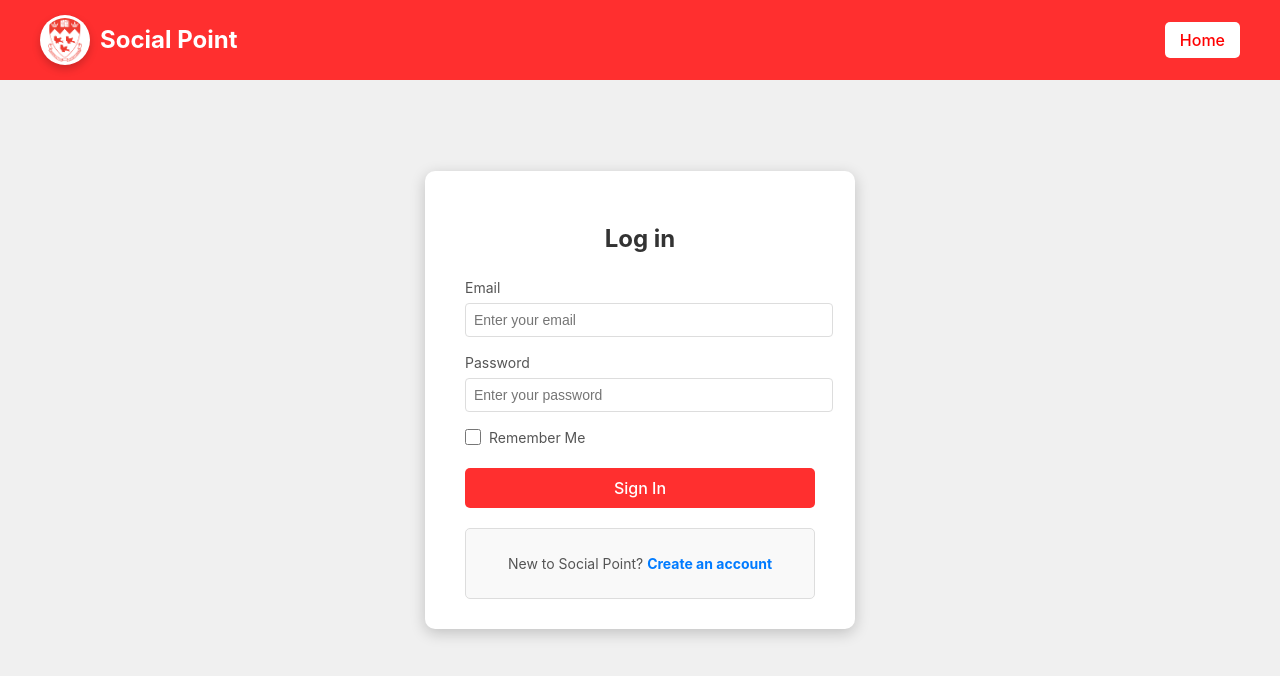
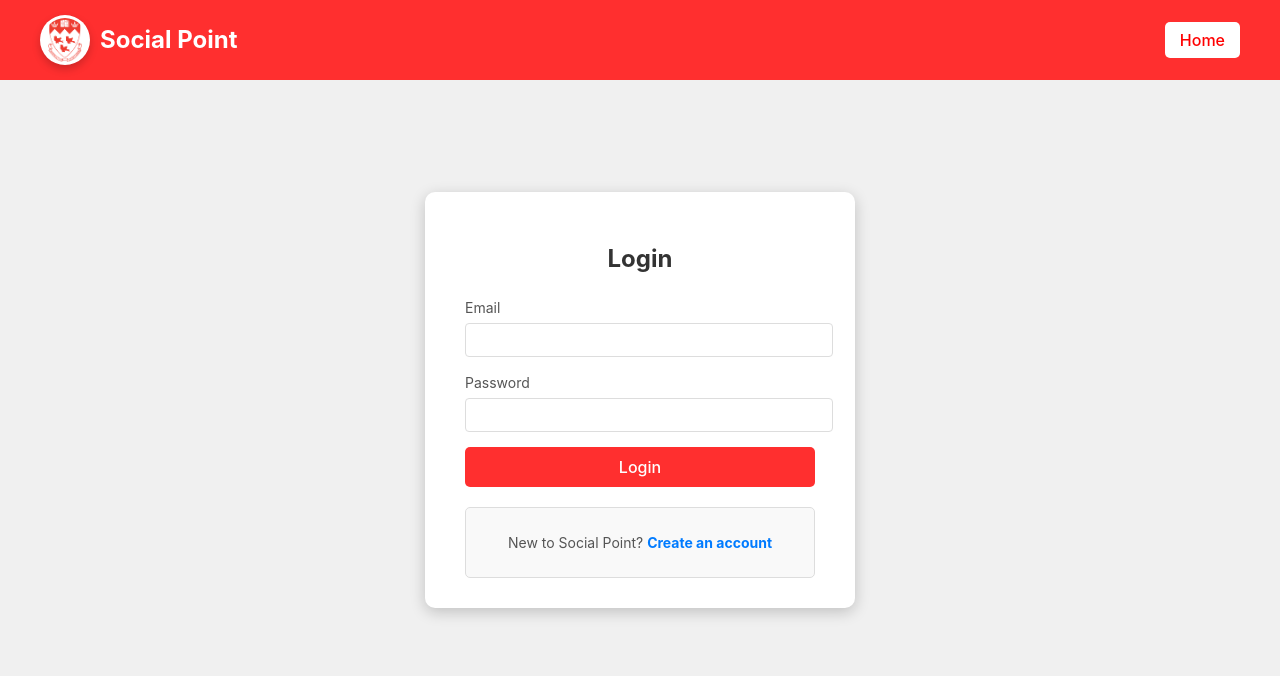
Before and after one commit to JeffreyNahas/SocialPoint, a React (Vite) app in the folder socialpoint_frontend/: page /login in a window 1280 px wide. Shown: the top 676 px of the page. Built offline with nearby package versions, Linux system fonts and the light colour scheme.

Commit message:
Login and SIgn up functional

```diff
--- a/socialpoint_frontend/src/App.tsx
+++ b/socialpoint_frontend/src/App.tsx
@@ -3,6 +3,7 @@ import { BrowserRouter as Router, Routes, Route } from 'react-router-dom';
 import HomePage from './components/HomePage';
 import LoginPage from './components/LoginPage';
 import SignUpPage from './components/SignUpPage';
+import WelcomePage from './components/WelcomePage';
 
 const App: React.FC = () => {
   return (
@@ -11,6 +12,7 @@ const App: React.FC = () => {
         <Route path="/" element={<HomePage />} /> {/* Home page route */}
         <Route path="/login" element={<LoginPage />} /> {/* Login page route */}
         <Route path="/signup" element={<SignUpPage />} /> {/* Sign up page route */}
+        <Route path="/welcome" element={<WelcomePage />} /> {/* Welcome page route */}
       </Routes>
     </Router>
   );
--- a/socialpoint_frontend/src/components/LoginPage.tsx
+++ b/socialpoint_frontend/src/components/LoginPage.tsx
@@ -1,31 +1,95 @@
-import React from 'react';
+import React, { useState } from 'react';
 import './LoginPage.css';
 import Header_login from './Header_login';
 import { useNavigate } from 'react-router-dom';
 
+interface LoginForm {
+  email: string;
+  password: string;
+}
+
 const LoginPage: React.FC = () => {
   const navigate = useNavigate();
+  const [formData, setFormData] = useState<LoginForm>({
+    email: '',
+    password: ''
+  });
+  const [error, setError] = useState<string>('');
+
+  const handleChange = (e: React.ChangeEvent<HTMLInputElement>) => {
+    const { name, value } = e.target;
+    setFormData(prev => ({
+      ...prev,
+      [name]: value
+    }));
+  };
+
+  const handleSubmit = async (e: React.FormEvent) => {
+    e.preventDefault();
+    setError('');
+
+    try {
+      const response = await fetch('http://localhost:3000/api/user-accounts/login', {
+        method: 'POST',
+        headers: {
+          'Content-Type': 'application/json',
+        },
+        credentials: 'include',
+        body: JSON.stringify({
+          email: formData.email,
+          password: formData.password
+        }),
+      });
+
+      if (!response.ok) {
+        const errorData = await response.json();
+        throw new Error(errorData.message || 'Invalid credentials');
+      }
+
+      const userData = await response.json();
+
+      // Store user data in localStorage or state management
+      localStorage.setItem('user', JSON.stringify(userData));
+
+      // Redirect to welcome page
+      navigate('/welcome');
+    } catch (error) {
+      console.error('Login error:', error);
+      setError(error instanceof Error ? error.message : 'Login failed. Please try again.');
+    }
+  };
 
   return (
     <>
       <Header_login />
       <div className="login-container">
         <div className="login-box">
-          <h2>Log in</h2>
-          <form>
+          <h2>Login</h2>
+          <form onSubmit={handleSubmit}>
             <div className="form-group">
               <label htmlFor="email">Email</label>
-              <input type="email" id="email" placeholder="Enter your email" required />
+              <input
+                type="email"
+                id="email"
+                name="email"
+                value={formData.email}
+                onChange={handleChange}
+                required
+              />
             </div>
             <div className="form-group">
               <label htmlFor="password">Password</label>
-              <input type="password" id="password" placeholder="Enter your password" required />
+              <input
+                type="password"
+                id="password"
+                name="password"
+                value={formData.password}
+                onChange={handleChange}
+                required
+              />
             </div>
-            <div className="form-group-remember-me">
-              <input type="checkbox" id="remember-me" />
-              <label htmlFor="remember-me">Remember Me</label>
-            </div>
-            <button type="submit" className="login-button">Sign In</button>
+            {error && <div className="error-message">{error}</div>}
+            <button type="submit" className="login-button">Login</button>
           </form>
           <div className="signup-box">
             <p>
--- a/socialpoint_frontend/src/components/SignUpPage.tsx
+++ b/socialpoint_frontend/src/components/SignUpPage.tsx
@@ -58,8 +58,8 @@ const SignUpPage: React.FC = () => {
     }
 
     try {
-      // First create the user account
-      const userAccountResponse = await fetch('http://localhost:3000/api/user-accounts', {
+      // Single API call to create both user and user account
+      const response = await fetch('http://localhost:3000/api/users', {
         method: 'POST',
         headers: {
           'Content-Type': 'application/json',
@@ -73,28 +73,9 @@ const SignUpPage: React.FC = () => {
         }),
       });
 
-      if (!userAccountResponse.ok) {
-        const error = await userAccountResponse.json();
-        throw new Error(error.message || 'Failed to create user account');
-      }
-
-      const userAccount = await userAccountResponse.json();
-
-      // Then create the user with the user account
-      const userResponse = await fetch('http://localhost:3000/api/users', {
-        method: 'POST',
-        headers: {
-          'Content-Type': 'application/json',
-        },
-        credentials: 'include',
-        body: JSON.stringify({
-          userAccount: userAccount
-        }),
-      });
-
-      if (!userResponse.ok) {
-        const error = await userResponse.json();
-        throw new Error(error.message || 'Failed to create user');
+      if (!response.ok) {
+        const error = await response.json();
+        throw new Error(error.message || 'Failed to create account');
       }
 
       // Redirect to login page on success
```
Also changed, not shown: 1 other file (tests, documents, lock files or other folders).
